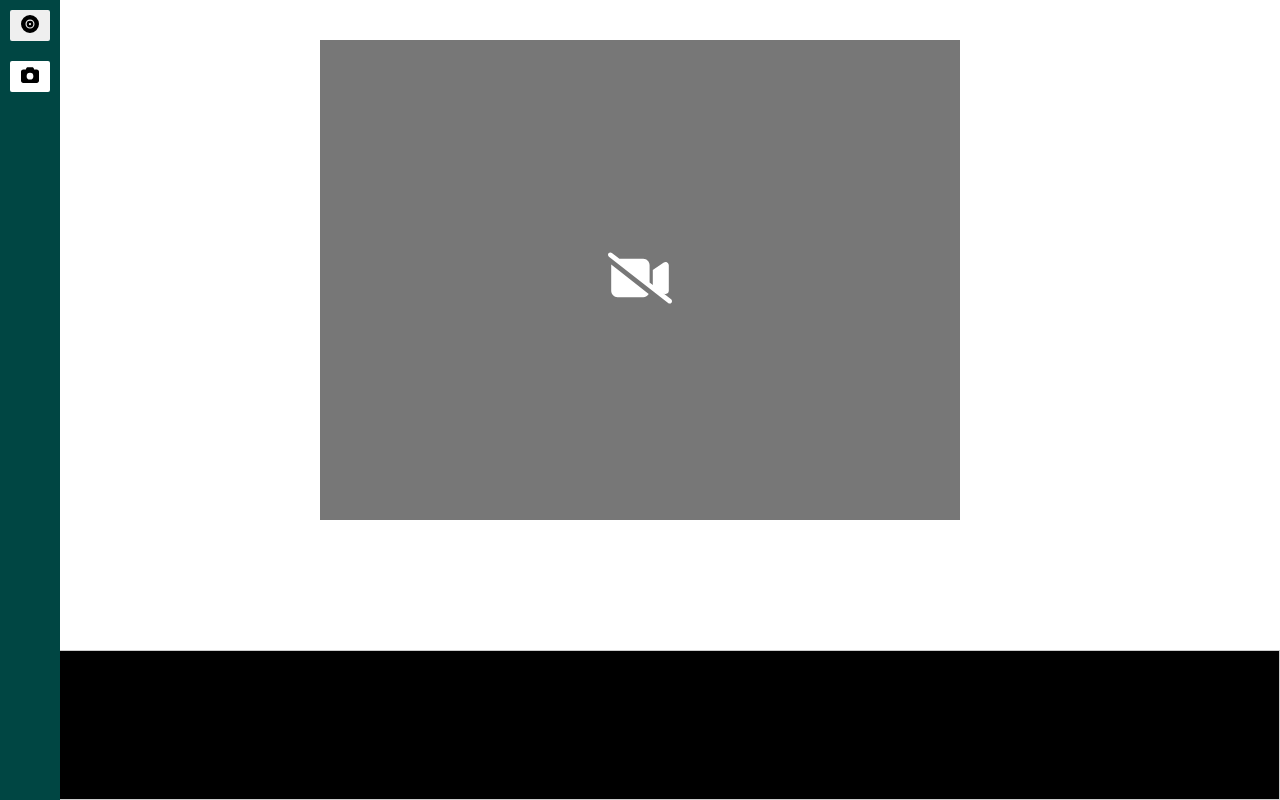
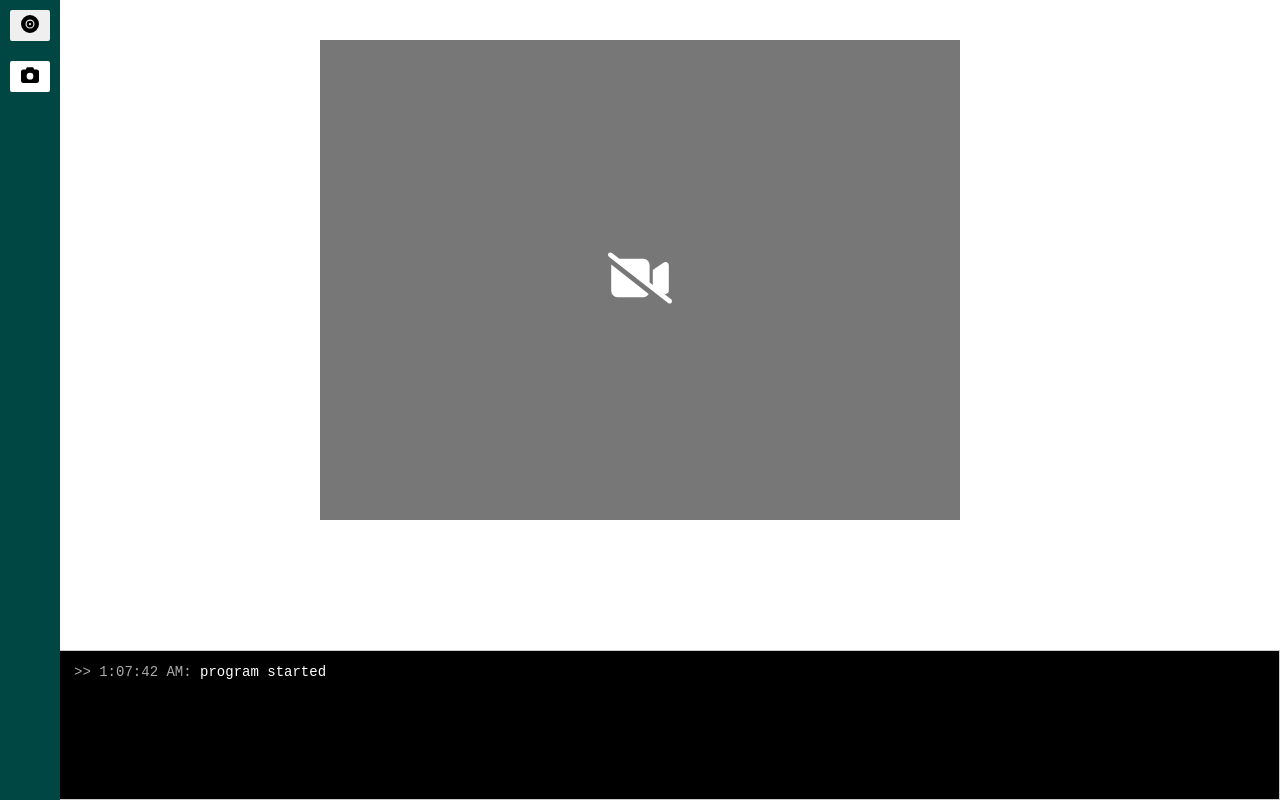
Before and after one commit to snoberyman/canny-detector, a React (Vite) app in the folder frontend/: page / in a window 1280 px wide. Built offline with nearby package versions, Linux system fonts and the light colour scheme.

Commit message:
fixed log dispaly messages

```diff
--- a/frontend/src/App.tsx
+++ b/frontend/src/App.tsx
@@ -13,7 +13,9 @@ interface FetchStatusResponse {
 function App() {
   // const [message, setMessage] = useState("");
   const [status, setStatus] = useState<FetchStatusResponse | null>(null);
-  const [logMessages, setLogMessages] = useState<string[]>([]);
+  const [logMessages, setLogMessages] = useState<string[][]>([
+    ["program started", new Date().toLocaleTimeString()],
+  ]);
   const prevStatusRef = useRef<string>(null);
 
   useEffect(() => {
@@ -22,19 +24,17 @@ function App() {
         // Fetch new data
         await window.electronAPI.fetchStatus().then((response) => {
           // Check if data has changed (avoid adding duplicate logs)
-          if (response.status !== prevStatusRef.current) {
+          if (
+            response.status !== prevStatusRef.current &&
+            response.status != ""
+          ) {
             console.log("status:", status);
             console.log("response: ", response);
 
             setStatus(response);
             prevStatusRef.current = response.status; // Update ref without causing re-renders
-
-            setLogMessages((prevMessages) => [
-              ...prevMessages,
-              `<div style="color:#ccc; display:inline"> >> ${new Date().toLocaleTimeString()}:</div> ${
-                response.status
-              }`,
-            ]);
+            const tmp = [response.status, new Date().toLocaleTimeString()];
+            setLogMessages((prevMessages) => [...prevMessages, tmp]);
           }
         });
       }
--- a/frontend/src/components/logDisplay.tsx
+++ b/frontend/src/components/logDisplay.tsx
@@ -1,3 +1,4 @@
+import { useRef, useEffect } from "react";
 import styled from "styled-components";
 
 const LogContainer = styled.div`
@@ -7,7 +8,7 @@ const LogContainer = styled.div`
   position: fixed;
   bottom: 0;
   z-index: -1;
-  overflow-y: auto;
+  overflow-y: scroll;
   padding: 10px;
   background-color: black;
   border: 1px solid #ccc;
@@ -16,7 +17,7 @@ const LogContainer = styled.div`
 `;
 
 const LogMessage = styled.div`
-  padding: 5px;
+  padding: 3px;
   margin-bottom: 2px;
   font-size: 14px;
   color: white;
@@ -24,18 +25,35 @@ const LogMessage = styled.div`
   margin-left: 60px;
 `;
 
+const LogTime = styled.span`
+  color: #aaa;
+`;
+
 interface ScrollableLogProps {
-  messages: string[]; // Array of log messages
+  messages: string[][]; // Array of log messages
 }
 
 const LogDisplay = ({ messages }: ScrollableLogProps) => {
+  const logContainerRef = useRef<HTMLDivElement>(null);
+  useEffect(() => {
+    if (logContainerRef.current) {
+      logContainerRef.current.scrollTop = logContainerRef.current.scrollHeight;
+    }
+  }, [messages]); // Run this effect when messages change
+
   return (
-    <LogContainer>
+    <LogContainer ref={logContainerRef}>
       {messages.map((msg, index) => (
-        <LogMessage key={index} dangerouslySetInnerHTML={{ __html: msg }} />
+        <LogMessage key={index}>
+          <LogTime>
+            {">>"} {msg[1]}:
+          </LogTime>{" "}
+          {msg[0]}
+        </LogMessage>
       ))}
     </LogContainer>
   );
 };
 
 export default LogDisplay;
+// `<div style="color:#ccc; display:inline"> >> ${new Date().toLocaleTimeString()}:</div> ${
--- a/frontend/src/components/sideBar.tsx
+++ b/frontend/src/components/sideBar.tsx
@@ -42,7 +42,10 @@ const SideBar = () => {
   const handleToggleCamera = () => {
     const newStatus = !cameraStatus; // Toggle the current status
     setCameraStatus(newStatus); // Update the state
-    window.electronAPI.startCamera("start-camera", newStatus, cameraIndex); // Send the new status (true or false)
+    if (cameraIndex !== undefined) {
+      // Handle the case where cameraIndex is invalid or not set
+      window.electronAPI.startCamera("start-camera", newStatus, cameraIndex); // Send the new status (true or false)
+    }
   };
 
   return (
--- a/frontend/src/components/sideBtn.tsx
+++ b/frontend/src/components/sideBtn.tsx
@@ -29,7 +29,7 @@ const Btn = styled.button<BtnProps>`
 interface SideBtnProps {
   icon: ReactNode; // Icon component (optional)
   onClick?: () => void; // Click event handler (optional)
-  cameraIndex: number;
+  cameraIndex: number | undefined;
 }
 
 const SideBtn = ({ icon, onClick, cameraIndex }: SideBtnProps) => {
--- a/frontend/src/components/sideBtnDd.tsx
+++ b/frontend/src/components/sideBtnDd.tsx
@@ -68,7 +68,7 @@ const SideBtnDd = ({ icon }: SideBtnProps) => {
   useEffect(() => {
     if (window.electronAPI) {
       window.electronAPI.fetchCams().then((response) => {
-        console.log(response.data);
+        console.log("list of avilalble cameras:", response.data);
         setOptions(response.data);
       });
     }
--- a/frontend/src/context/AppContext.tsx
+++ b/frontend/src/context/AppContext.tsx
@@ -5,8 +5,8 @@ interface AppContextType {
   setCameraStatus: (message: boolean) => void;
   statusMessage: string;
   setStatusMessage: (message: string) => void;
-  cameraIndex: number;
-  setCameraIndex: (options: number) => void;
+  cameraIndex: number | undefined;
+  setCameraIndex: (options: number | undefined) => void;
 }
 
 export const AppContext = createContext<AppContextType | undefined>(undefined);
--- a/frontend/src/context/AppProvider.tsx
+++ b/frontend/src/context/AppProvider.tsx
@@ -21,7 +21,7 @@ import { AppContext } from "./AppContext"; //  context to hold the state
 export const AppProvider = ({ children }: { children: ReactNode }) => {
   const [statusMessage, setStatusMessage] = useState<string>("");
   const [cameraStatus, setCameraStatus] = useState<boolean>(false);
-  const [cameraIndex, setCameraIndex] = useState<number>(NaN);
+  const [cameraIndex, setCameraIndex] = useState<number | undefined>(undefined);
 
   // useEffect(() => {
   //   // Listen to the Electron main process
```
